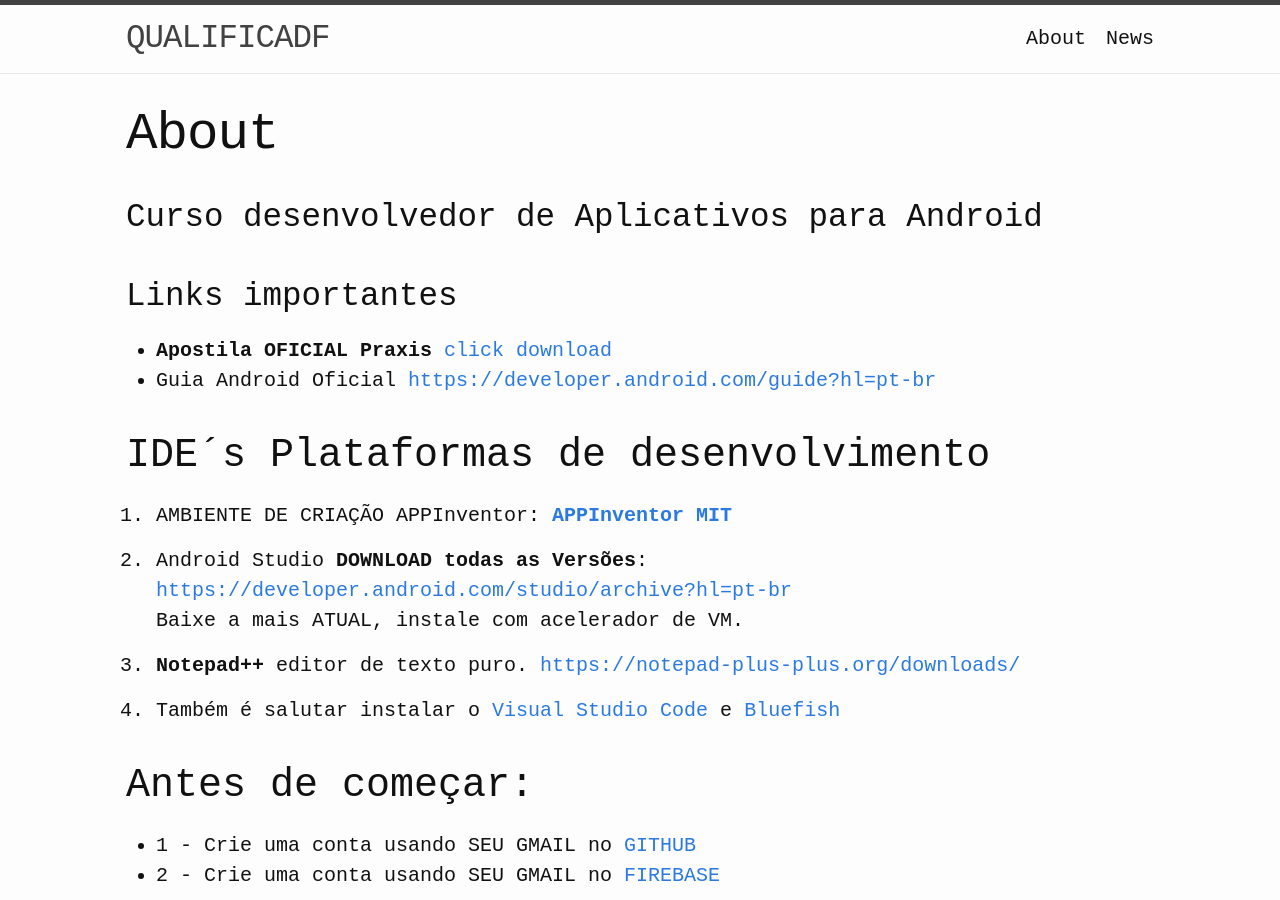
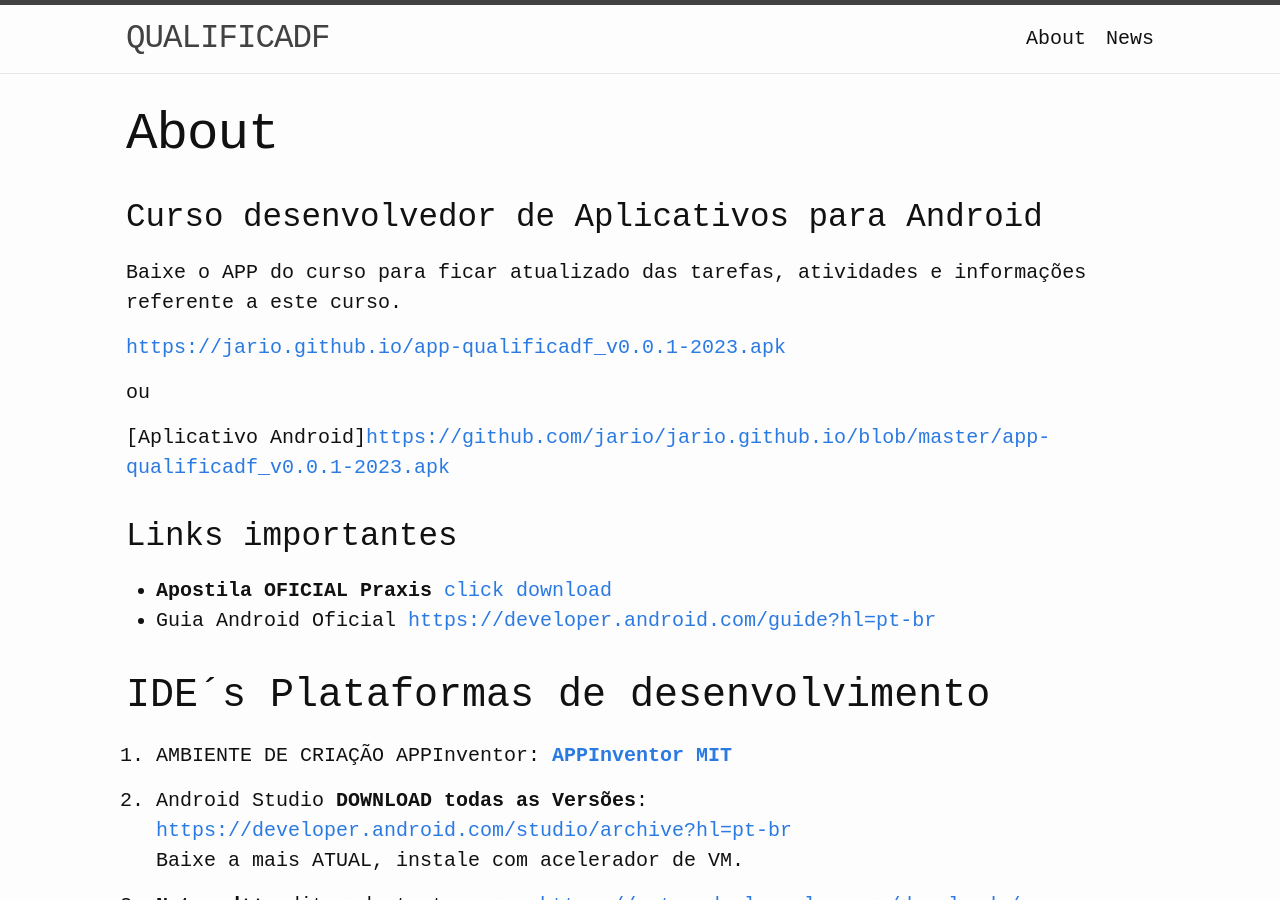
Before and after one commit to michaelandroiddf/jario.github.io, a Jekyll site: the page built from about.md, in a window 1280 px wide and 900 px high. Built offline with Jekyll 4.4.1, drawn with Linux system fonts in a browser that asks for light colours.

Commit message:
Update about.md

```diff
--- a/about.md
+++ b/about.md
@@ -4,6 +4,14 @@ title: About
 permalink: /about/
 ---
 ### Curso desenvolvedor de Aplicativos para Android
+
+Baixe o APP do curso para ficar atualizado das tarefas, atividades e informações referente a este curso.
+
+<https://jario.github.io/app-qualificadf_v0.0.1-2023.apk>
+
+ou
+
+[Aplicativo Android]<https://github.com/jario/jario.github.io/blob/master/app-qualificadf_v0.0.1-2023.apk>
 
 ### Links importantes
 
```
